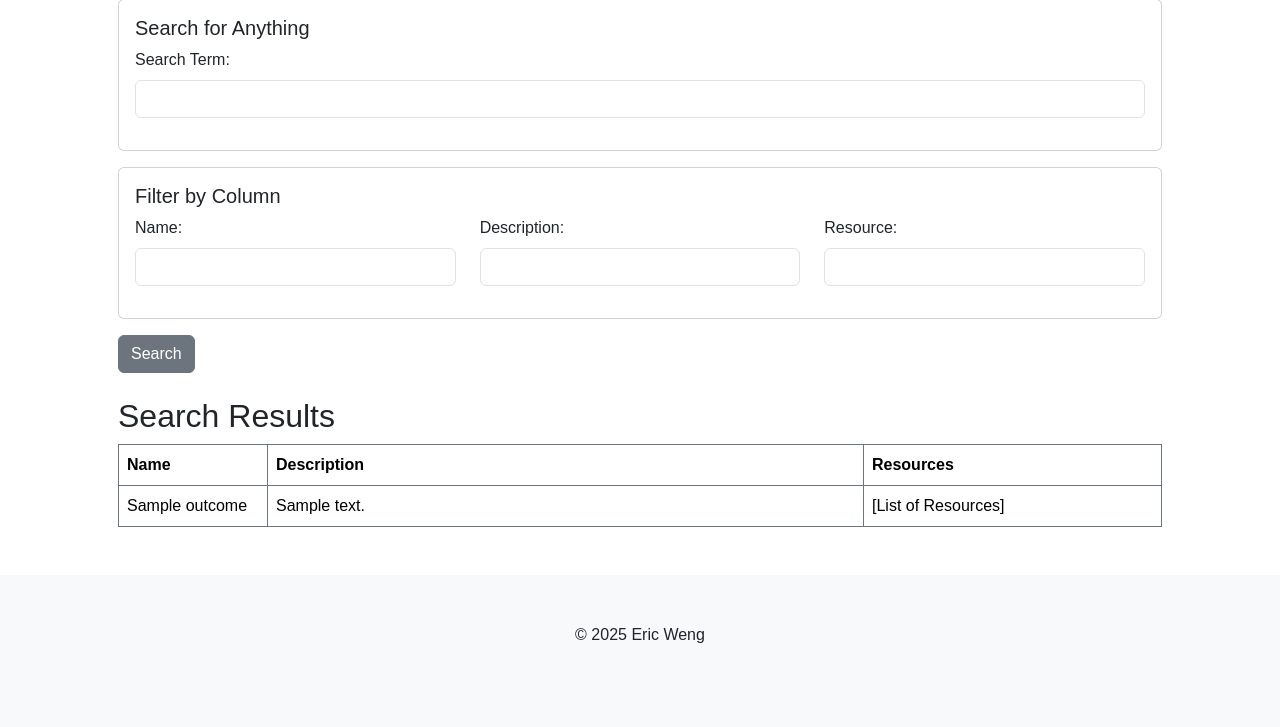
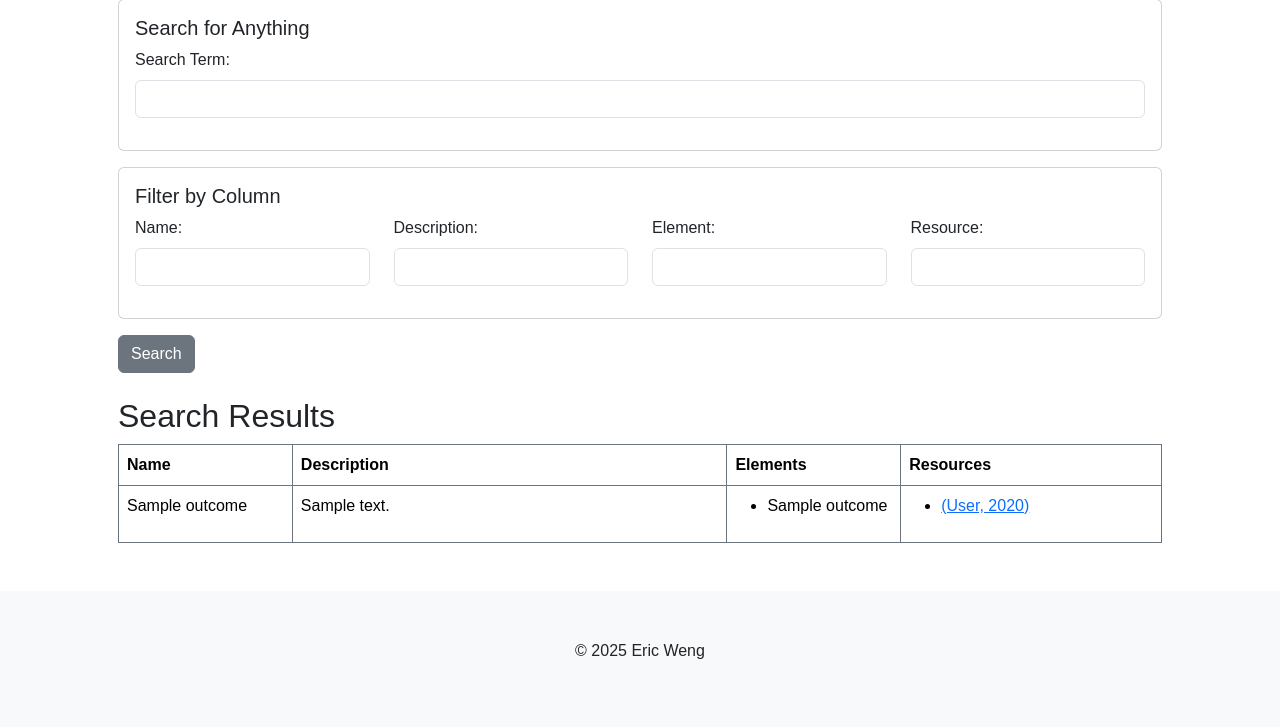
Before and after one commit to qgt7zm/capstone-project, a Django app: page /outcomes in a window 1280 px wide. Shown: the part 247-974 px from the top of the page. Before the commit the page ends 890 px from the top, so only its background shows below. Run offline with Django 5.2, Linux system fonts and the light colour scheme; tables that the repository leaves empty hold one stand-in row (values such as "Sample post"); some libraries are stand-ins or nearby versions.

Commit message:
Sort resources by citation

```diff
--- a/myapp/models.py
+++ b/myapp/models.py
@@ -1,10 +1,16 @@
 """
 Models for myapp application.
 
-See also: https://docs.djangoproject.com/en/5.1/ref/models/querysets/
+See also:
+
+- https://docs.djangoproject.com/en/5.1/ref/models/querysets/
+- https://docs.djangoproject.com/en/5.1/ref/models/expressions/
+- https://docs.djangoproject.com/en/5.1/topics/db/aggregation/
 """
 
 from django.db import models
+from django.db.models import QuerySet, OuterRef, Subquery, Value
+from django.db.models.functions import Coalesce
 
 
 class Author(models.Model):
@@ -82,15 +88,15 @@ class Element(models.Model):
     class Meta:
         ordering = ["name"]
 
-    def get_outcomes(self) -> list[Resource]:
+    def get_outcomes(self) -> QuerySet:
         outcome_pks = (Result.objects.filter(elements__in=[self])
                        .values("outcomes").distinct())
-        return list(Outcome.objects.filter(pk__in=outcome_pks))
+        return Outcome.objects.filter(pk__in=outcome_pks)
 
-    def get_resources(self) -> list[Resource]:
+    def get_resources(self) -> QuerySet:
         resource_pks = (Result.objects.filter(elements__in=[self])
                         .values("resource").distinct())
-        return list(Resource.objects.filter(pk__in=resource_pks))
+        return order_by_citation(Resource.objects.filter(pk__in=resource_pks))
 
     def __str__(self):
         return str(self.name)
@@ -103,6 +109,16 @@ class Outcome(models.Model):
 
     class Meta:
         ordering = ["name"]
+
+    def get_elements(self) -> QuerySet:
+        outcome_pks = (Result.objects.filter(outcomes__in=[self])
+                       .values("elements").distinct())
+        return Outcome.objects.filter(pk__in=outcome_pks)
+
+    def get_resources(self) -> QuerySet:
+        resource_pks = (Result.objects.filter(outcomes__in=[self])
+                        .values("resource").distinct())
+        return order_by_citation(Resource.objects.filter(pk__in=resource_pks))
 
     def __str__(self):
         return str(self.name)
@@ -175,3 +191,16 @@ model_classes = [
     Outcome,
     Result,
 ]
+
+
+def order_by_citation(resources: QuerySet[Resource]) -> QuerySet[Resource]:
+    # Sort by last name of first author
+    author1_last_name = ResourceAuthor.objects.filter(
+        resource=OuterRef("pk"),
+        order=0
+    ).values("author__last_name")
+    return resources.annotate(
+        author__last_name=Coalesce(
+            Subquery(author1_last_name), Value("")
+        )
+    ).order_by("author__last_name", "year")
--- a/myapp/templates/myapp/elements.html
+++ b/myapp/templates/myapp/elements.html
@@ -68,10 +68,10 @@
     <div class="table-responsive-lg">
         <table class="table table-bordered border-secondary">
             <tr>
-                <th class="col-1">Name</th>
-                <th class="col-4">Description</th>
+                <th class="col-2">Name</th>
+                <th class="col-5">Description</th>
                 <th class="col-2">Outcomes</th>
-                <th class="col-2">Resources</th>
+                <th class="col-3">Resources</th>
             </tr>
             {% for element in elements %}
             <tr>
--- a/myapp/templates/myapp/outcomes.html
+++ b/myapp/templates/myapp/outcomes.html
@@ -34,15 +34,19 @@
             <div class="card-body row">
                 <h3 class="card-title fs-5">Filter by Column</h3>
 
-                <div class="col-md-4 mb-3">
+                <div class="col-md-3 mb-3">
                     <label class="form-label" for="name">Name:</label>
                     <input class="form-control" type="text" id="name" name="name">
                 </div>
-                <div class="col-md-4 mb-3">
+                <div class="col-md-3 mb-3">
                     <label class="form-label" for="description">Description:</label>
                     <input class="form-control" type="text" id="description" name="description">
                 </div>
-                <div class="col-md-4 mb-3">
+                <div class="col-md-3 mb-3">
+                    <label class="form-label" for="element">Element:</label>
+                    <input class="form-control" type="text" id="element" name="element">
+                </div>
+                <div class="col-md-3 mb-3">
                     <label class="form-label" for="resource">Resource:</label>
                     <input class="form-control" type="text" id="resource" name="resource">
                 </div>
@@ -61,15 +65,33 @@
     <div class="table-responsive-lg">
         <table class="table table-bordered border-secondary">
             <tr>
-                <th class="col-1">Name</th>
-                <th class="col-4">Description</th>
-                <th class="col-2">Resources</th>
+                <th class="col-2">Name</th>
+                <th class="col-5">Description</th>
+                <th class="col-2">Elements</th>
+                <th class="col-3">Resources</th>
             </tr>
             {% for outcome in outcomes %}
             <tr>
-                <td> {{ outcome.name }}</td>
+                <td>{{ outcome.name }}</td>
                 <td>{{ outcome.description }}</td>
-                <td>[List of Resources]</td>
+                <td>
+                    <ul>
+                        {% for element in outcome.get_elements %}
+                        <li>{{ element }}</li>
+                        {% endfor %}
+                    </ul>
+                </td>
+                <td>
+                    <ul>
+                        {% for resource in outcome.get_resources %}
+                        <li>
+                            <a class="text-primary" href="{% url 'myapp:resource_view' resource_pk=resource.pk %}">
+                                {{ resource.get_citation }}
+                            </a>
+                        </li>
+                        {% endfor %}
+                    </ul>
+                </td>
             </tr>
             {% endfor %}
         </table>
--- a/myapp/views.py
+++ b/myapp/views.py
@@ -1,13 +1,13 @@
 """
 Views for myapp application.
 """
+import json
+
 from django.contrib import messages
 from django.core import serializers
 from django.db.models.functions import Cast
 from django.http import HttpResponse, JsonResponse
 from django.shortcuts import get_object_or_404, redirect, render
-
-import json
 
 from .forms import *
 from .models import *
@@ -27,10 +27,10 @@ def home(request) -> HttpResponse:
 def elements(request) -> HttpResponse:
     filtered_results = Element.objects.all()
 
-    # Filter results using form
     if request.method == "POST":
         action = request.POST.get("action", None)
         if action == "search":
+            # Filter results using form
             any_filter = request.POST.get("any", None)
             filtered_results = (
                     filtered_results.filter(name__icontains=any_filter) |
@@ -58,10 +58,10 @@ def elements(request) -> HttpResponse:
 def outcomes(request) -> HttpResponse:
     filtered_results = Outcome.objects.all()
 
-    # Filter results using form
     if request.method == "POST":
         action = request.POST.get("action", None)
         if action == "search":
+            # Filter results using form
             any_filter = request.POST.get("any", None)
             filtered_results = (
                     filtered_results.filter(name__icontains=any_filter) |
@@ -94,7 +94,7 @@ def scenarios(request) -> HttpResponse:
 
 
 def resources(request) -> HttpResponse:
-    filtered_results = Resource.objects.all()
+    filtered_results = order_by_citation(Resource.objects.all())
 
     # Filter results using form
     if request.method == "POST":
```
